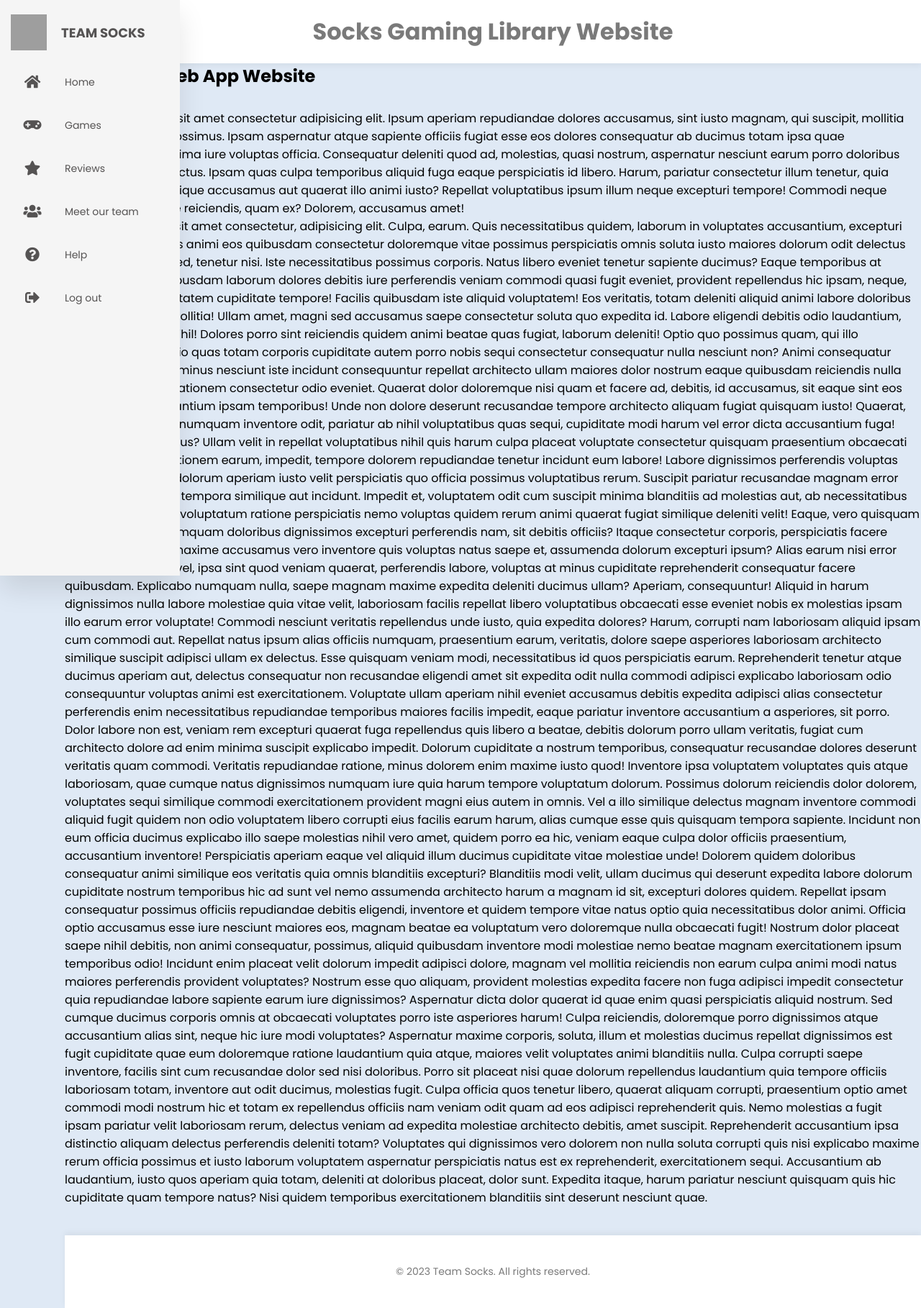
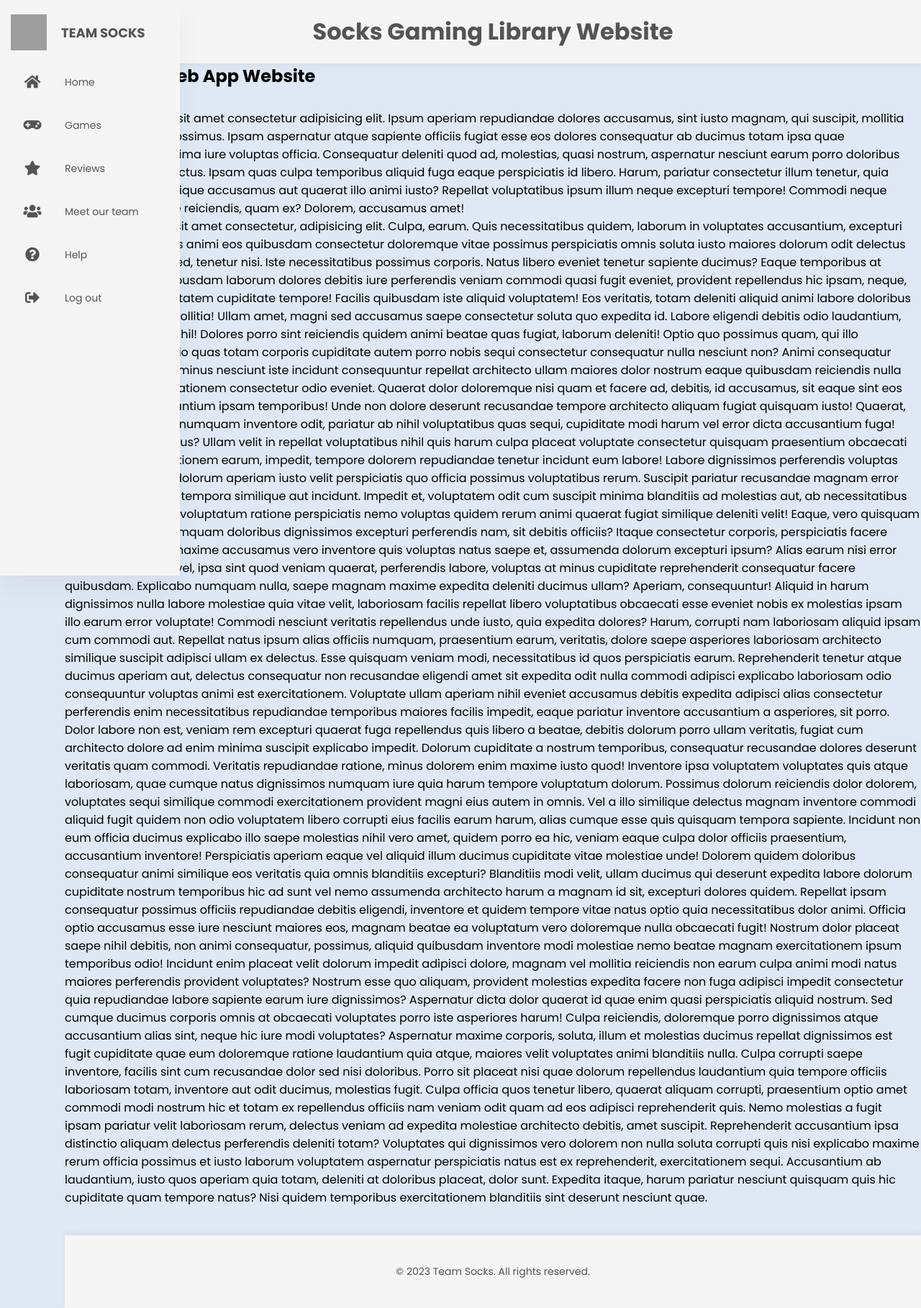
Before and after one commit to histefanhere/cs235-2023-gameswebapp-assignment-alas165_szdr400_hhu354, a Flask app: page / in a window 1280 px wide. Shown: the whole page at 72% size. Run offline with Flask 3, Linux system fonts and the light colour scheme; some libraries are stand-ins or nearby versions; grey boxes are pictures that could not be loaded.

Commit message:
Started putting colours in variables

```diff
--- a/games/static/css/styles.css
+++ b/games/static/css/styles.css
@@ -1,4 +1,15 @@
 @import url("https://fonts.googleapis.com/css2?family=Poppins:wght@400;500;600;700;&display=swap");
+
+:root {
+    --col-bg-dark: #dfe9f5;
+    --col-bg-light: #f5f5f5;
+
+    --col-text-soft: #555353;
+
+    --col-text-highlight: #e0e0e0;
+
+    --col-shadow: #0000000C;
+}
 
  * { /* I Don't really like using a catch all like this. it's bad for performance and can creates some annoying behavior */
     margin: 0;
@@ -11,7 +22,7 @@
 }
 
 body {
-    background: #dfe9f5;
+    background: var(--col-bg-dark);
 }
 
 nav {
@@ -19,11 +30,11 @@ nav {
     top: 0;
     bottom: 0;
     left: 0;
-    background: #f5f5f5;
+    background: var(--col-bg-light);
     width: 90px;
     overflow: hidden;
     transition: width 0.2s linear;
-    box-shadow: 0 20px 35px rgba(0,0,0,0.1);
+    box-shadow: 0 20px 35px var(--col-shadow);
     height: 100vh;
 }
 
@@ -44,7 +55,7 @@ nav:hover .logo span {
 
 nav a {
     position: relative;
-    color: rgb(85, 83, 83);
+    color: var(--col-text-soft);
     font-size: 14px;
     display: table;
     width: 300px;
@@ -52,7 +63,7 @@ nav a {
 }
 
 nav a:hover {
-    background: #e0e0e0;
+    background: var(--col-text-highlight);
 }
 
 .logo {
@@ -81,11 +92,11 @@ div#nav-offset {
 }
 
 header {
-    background: #fff;
+    background: var(--col-bg-light);
     padding: 20px 20px;
     text-align: center;
-    color: #7a7a7a;
-    box-shadow: 0 4px 8px rgba(0, 0, 0, 0.05);
+    color: var(--col-text-soft);
+    box-shadow: 0 4px 8px var(--col-shadow);
 }
 
 div.content {
@@ -93,8 +104,8 @@ div.content {
     margin-left: auto;
     margin-right: auto;
     padding: 20px;
-    background: #fff;
-    box-shadow: 0 4px 8px rgba(0, 0, 0, 0.05);
+    background: var(--col-bg-light);
+    box-shadow: 0 4px 8px var(--col-shadow);
 }
 
 .fas {
@@ -112,12 +123,12 @@ div.content {
 }
 
 footer {
-    background-color: #fff;
+    background-color: var(--col-bg-light);
     padding: 40px 0;
     text-align: center;
-    color: #7a7a7a;
+    color: var(--col-text-soft);
     margin-top: 40px;
-    box-shadow: 0 -4px 8px rgba(0, 0, 0, 0.05);
+    box-shadow: 0 -4px 8px var(--col-shadow);
 }
 
 footer p {
```
